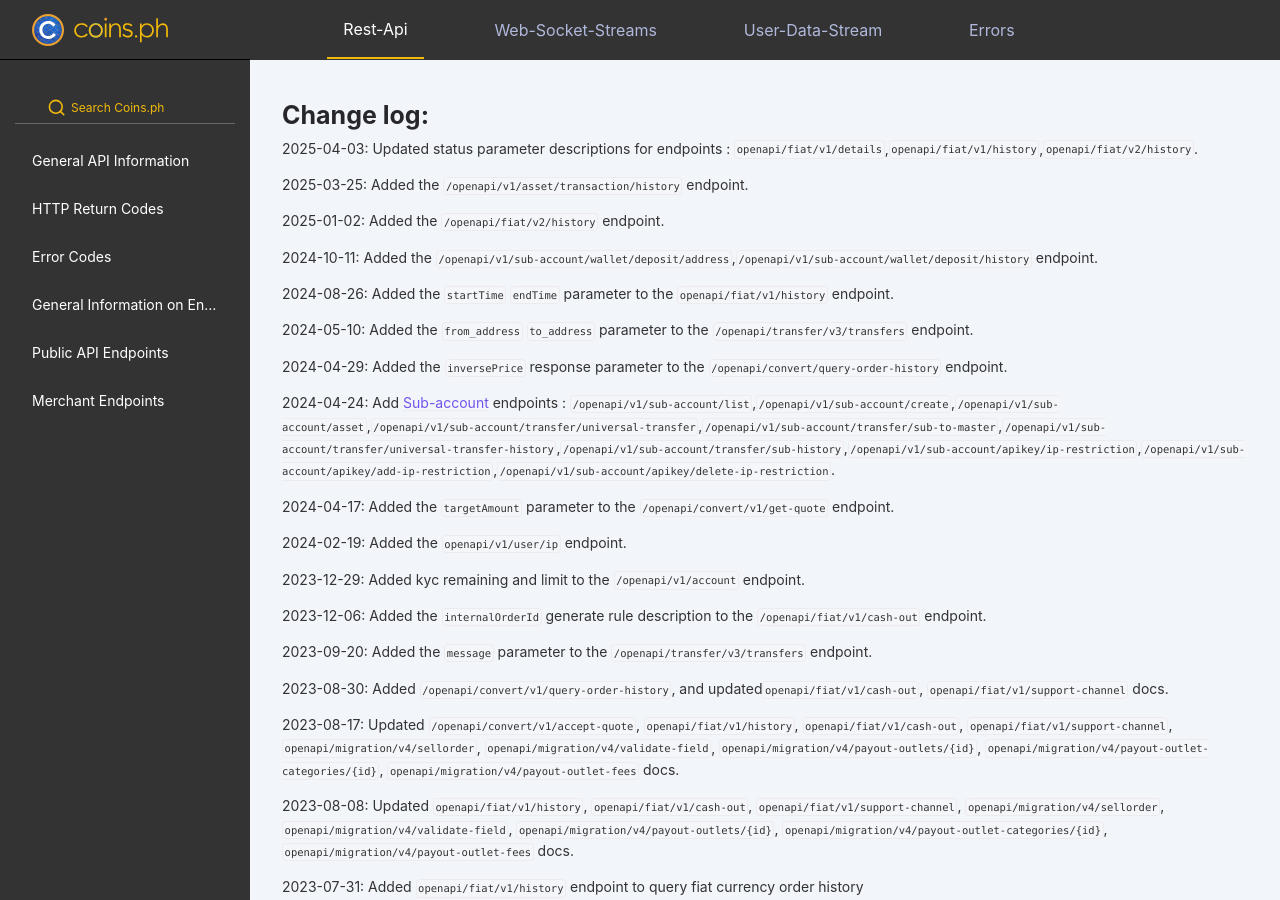
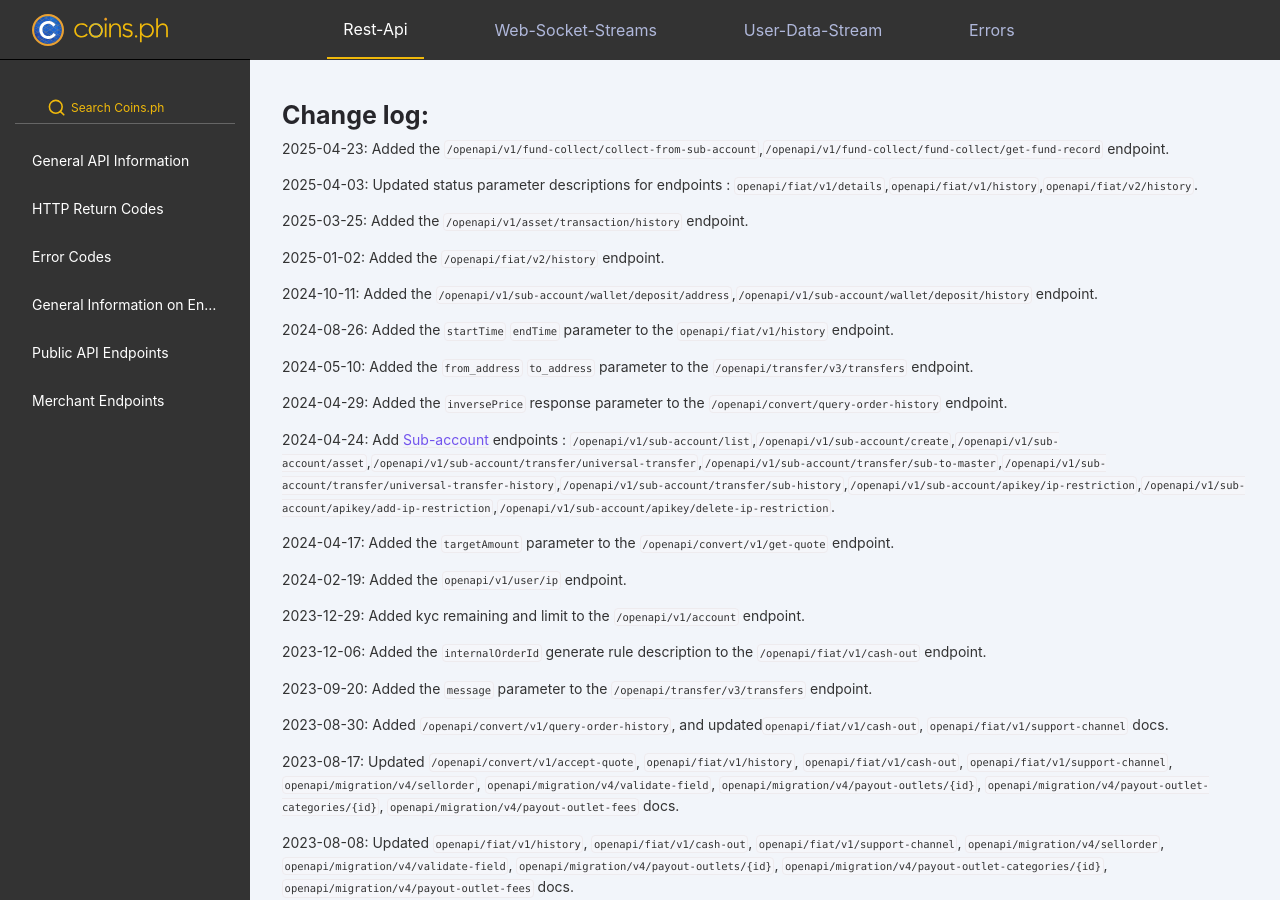
Before and after one commit to coins-docs/coins-docs.github.io, a Jekyll site: the page built from docs/rest-api.md, in a window 1280 px wide and 900 px high. Built offline with Jekyll 4.4.1, drawn with Linux system fonts in a browser that asks for light colours; part of the change alters nothing that is shown; some of the changed text lies outside the part shown.

Commit message:
collect sub-account asset

````diff
--- a/docs/rest-api.md
+++ b/docs/rest-api.md
@@ -8,6 +8,9 @@ nav: sidebar/rest-api.html
 
 
 # Change log:
+
+2025-04-23: Added the `/openapi/v1/fund-collect/collect-from-sub-account`,`/openapi/v1/fund-collect/fund-collect/get-fund-record` endpoint.
+
 2025-04-03: Updated status parameter descriptions for endpoints : `openapi/fiat/v1/details`,`openapi/fiat/v1/history`,`openapi/fiat/v2/history`.
 
 2025-03-25: Added the `/openapi/v1/asset/transaction/history` endpoint.
@@ -3476,7 +3479,7 @@ Fetch deposit history.
 
 #### Collect sub-account assets (For Master Account)
 ```shell
-GET /openapi/v1/fund-collect/collect-from-sub-account
+POST /openapi/v1/fund-collect/collect-from-sub-account
 ```
 
 If there are tasks with a status of INIT, resubmission is not allowed. This interface will return {'code': -10324, 'msg': 'Request repeated.'}.
````
